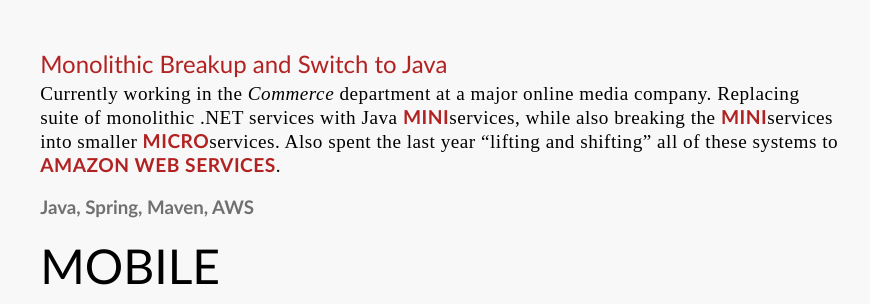
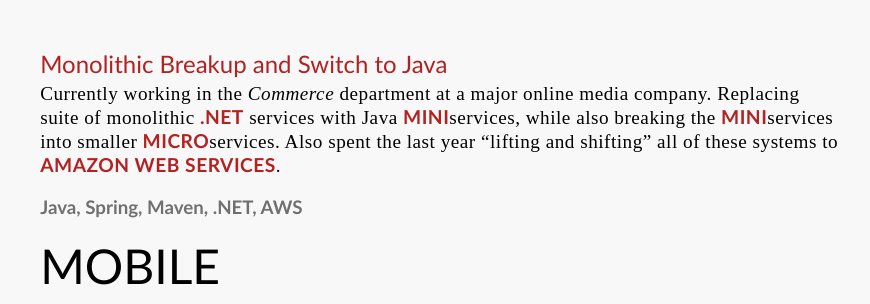
Before and after one commit to n8mob/n8mob.github.io, a Jekyll site: the page built from resume.md, in a window 1280 px wide. Shown: the part 314-618 px from the top of the page, without its empty margins (11-881 px from the left). Built offline with Jekyll 4.4.1, drawn with Linux system fonts in a browser that asks for light colours.

Commit message:
Add emphasis

```diff
--- a/resume.md
+++ b/resume.md
@@ -7,8 +7,8 @@
 
 # Current Project
 ## Monolithic Breakup and Switch to Java
-Currently working in the *Commerce* department at a major online media company. Replacing suite of monolithic .NET services with Java **mini**&zwnj;services, while also breaking the **mini**&zwnj;services into smaller **micro**&zwnj;services. Also spent the last year "lifting and shifting" all of these systems to **Amazon Web Services**.
-### Java, Spring, Maven, AWS
+Currently working in the *Commerce* department at a major online media company. Replacing suite of monolithic **.NET** services with Java **mini**&zwnj;services, while also breaking the **mini**&zwnj;services into smaller **micro**&zwnj;services. Also spent the last year "lifting and shifting" all of these systems to **Amazon Web Services**.
+### Java, Spring, Maven, .NET, AWS
 
 # Mobile Projects
 ## REST endpoint to provide mobile app with content from Sitecore Content Management System
```
